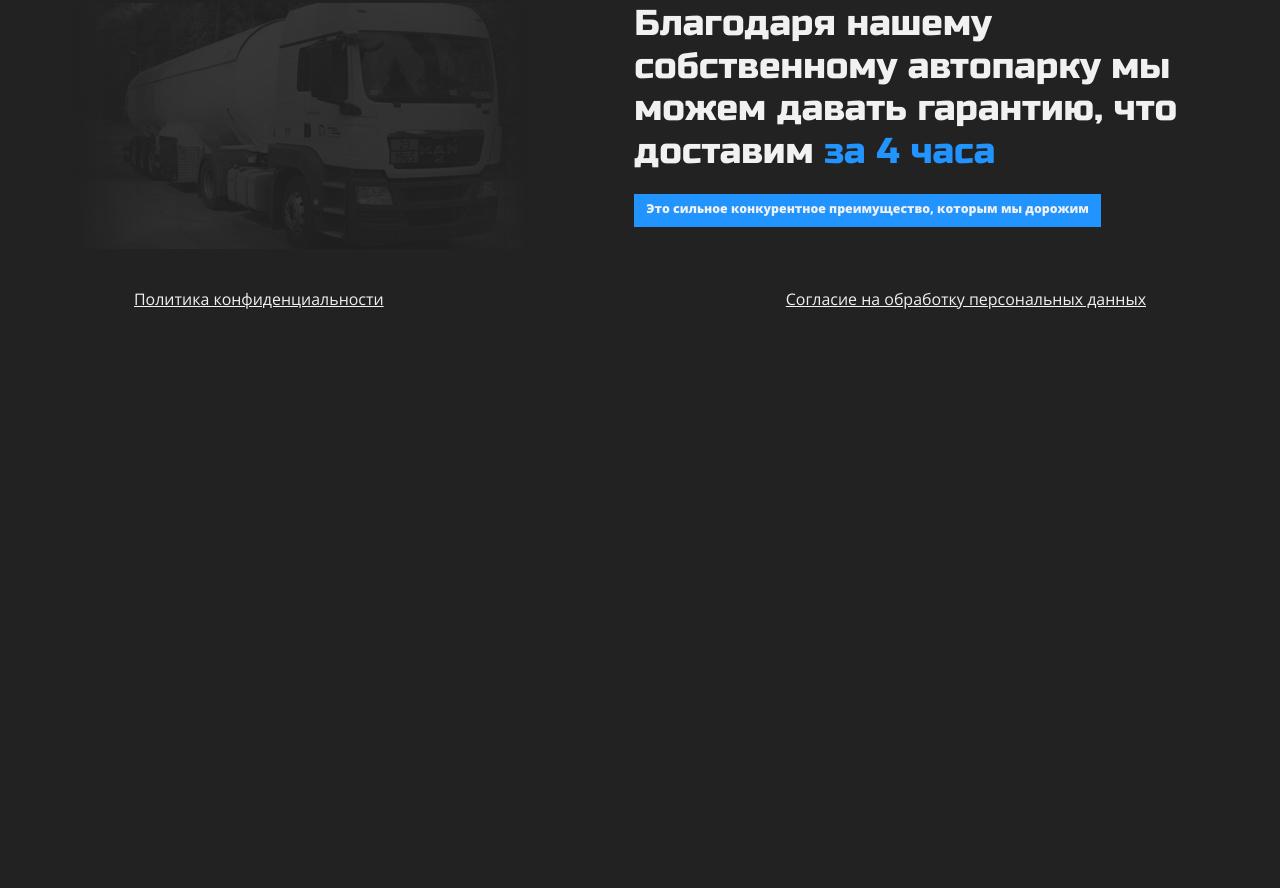
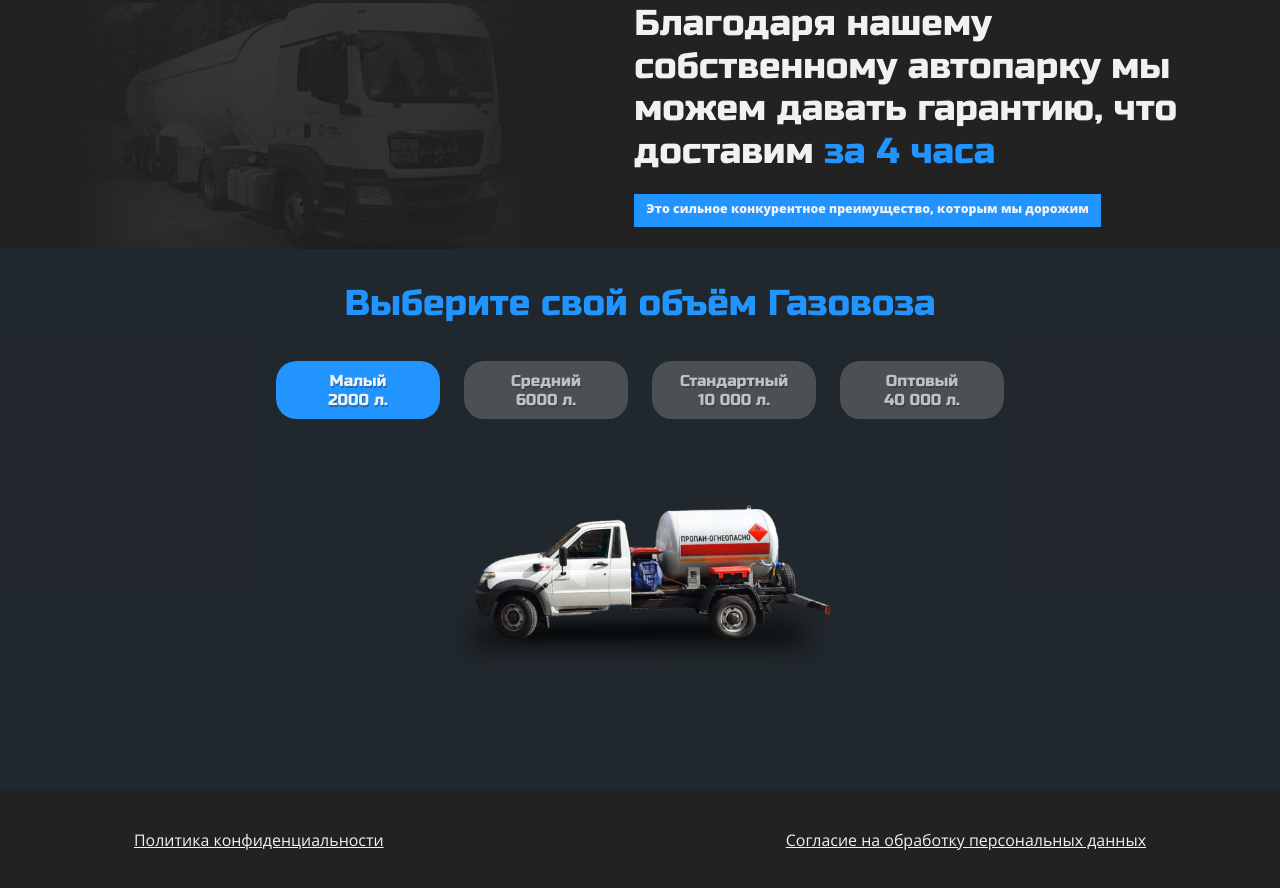
Before and after one commit to TruManwvw/Atlant_gaz, a website: page src/index.html in a window 1280 px wide. Shown: the part 1951-2839 px from the top of the page. Before the commit the page ends 2330 px from the top, so only its background shows below. Drawn offline with nearby package versions, Linux system fonts and the light colour scheme; files that its build step writes are made by us from their sources; files whose address does not match are found by name.

Commit message:
'Commit_1'

```diff
--- a/gulp/version.json
+++ b/gulp/version.json
@@ -1,3 +1,3 @@
 {
-    "main": "20221130201910"
+    "main": "20221211152731"
 }
--- a/src/index.html
+++ b/src/index.html
@@ -181,6 +181,39 @@
                </div>
             </div>
          </div>
+         <div class="choose-volume-page">
+            <div class="__container">
+               <div class="choose-volume-page__title title-page--blue">Выберите свой объём Газовоза</div>
+               <div class="choose-volume-page__list nav__list">
+                  <button class="choose-volume-page__link nav_link tab _active" type="button" data-tab="#tab_1">
+                     <span>Малый<br>2000 л.</span>
+                  </button>
+                  <button class="choose-volume-page__link nav_link tab" type="button" data-tab="#tab_2">
+                     <span>Средний<br>6000 л.</span>
+                  </button>
+                  <button class="choose-volume-page__link nav_link tab" type="button" data-tab="#tab_3">
+                     <span>Стандартный<br>10 000 л.</span>
+                  </button>
+                  <button class="choose-volume-page__link nav_link tab" type="button" data-tab="#tab_4">
+                     <span>Оптовый<br>40 000 л.</span>
+                  </button>
+               </div>
+               <div class="choose-volume-page__car">
+                  <div class="choose-volume-page__tab content _active" id="tab_1">
+                     <img src="@img/valume_1.png" alt="">
+                  </div>
+                  <div class="choose-volume-page__tab content" id="tab_2">
+                     <img src="@img/valume_2.png" alt="">
+                  </div>
+                  <div class="choose-volume-page__tab content" id="tab_3">
+                     <img src="@img/valume_3.png" alt="">
+                  </div>
+                  <div class="choose-volume-page__tab content" id="tab_4">
+                     <img src="@img/valume_4.png" alt="">
+                  </div>
+               </div>
+            </div>
+         </div>
       </main>
       @@include('html/footer.html',{})
    </div>
--- a/src/js/app.js
+++ b/src/js/app.js
@@ -1,3 +1,30 @@
 import * as flsFunctions from "./modules/functions.js";
 
 flsFunctions.isWebp();
+
+//Добавление кнопке класса active и его элементу
+const tabsBtn   = document.querySelectorAll(".nav_link");
+const tabsItems = document.querySelectorAll(".content");
+
+tabsBtn.forEach(onTabClick);
+
+function onTabClick(item) {
+   item.addEventListener("click", function() {
+      let currentBtn = item;
+      let tabId = currentBtn.getAttribute("data-tab");
+      let currentTab = document.querySelector(tabId);
+
+      if( ! currentBtn.classList.contains('_active') ) {
+         tabsBtn.forEach(function(item) {
+               item.classList.remove('_active');
+            });
+
+            tabsItems.forEach(function(item) {
+               item.classList.remove('_active');
+            });
+
+          currentBtn.classList.add('_active');
+          currentTab.classList.add('_active');
+        }
+    });
+}
--- a/src/scss/style.scss
+++ b/src/scss/style.scss
@@ -561,7 +561,12 @@ a {
       transform: translate(-50%, 40px);
       left: 50%;
       bottom: 0;
+      @media (max-width: 350px) {
+         left: 0;
+         transform: translate(125%, 40px);
+      }
    }
+
 }
 
 .gaz {
@@ -907,3 +912,80 @@ a {
       line-height: 1.36em;
    }
 }
+//////////////////////////////////////////////////////
+
+
+.choose-volume-page {
+   padding: 34px 0 64px 0;
+   @media (min-width: 350px) {
+      background: rgba(33, 148, 255, 0.05);
+   }
+   &__title {
+      margin: 0 0 35px 0;
+   }
+
+   &__list {
+      display: flex;
+      justify-content: flex-start;
+      align-items: center;
+      margin: 0 0 37px 0;
+      overflow-x: auto;
+      max-width: 100%;
+      border-radius: 20px;
+      padding: 0;
+   }
+   &__list::-webkit-scrollbar {
+      width: 0;
+      padding: 0;
+      margin: 0;
+      display: none;
+   }
+   &__link {
+      padding: 10px 20px;
+      background: rgba(241, 241, 241, 0.2);
+      text-shadow: 1px 2px 0px rgba(0, 0, 0, 0.25);
+      border-radius: 20px;
+      min-width: 164px;
+      margin: 0 24px 0 0;
+      transition: all 0.3s ease 0s;
+      &:last-child {
+         margin: 0;
+      }
+      &._active {
+         background: #2194FF;
+         span {
+            opacity: 1;
+         }
+      }
+      span {
+         font-family: RussoOne;
+         font-weight: 400;
+         font-size: 1.125rem;
+         line-height: 1.22em;
+         color: #f1f1f1;
+         opacity: 0.7;
+      }
+   }
+   .__container {
+      display: flex;
+      flex-direction: column;
+      align-items: center ;
+   }
+
+   &__car {
+   }
+
+   &__tab {
+      display: none;
+      &._active {
+         display: block;
+         max-width: 397px;
+         height: 270px;
+         img {
+            width: 100%;
+            height: 100%;
+            object-fit: contain;
+         }
+      }
+   }
+}
```
Also changed, not shown: dist/css/style.css, dist/css/style.min.css, dist/img/valume_1.png (added), dist/img/valume_1.webp (added), dist/img/valume_2.png (added), dist/img/valume_2.webp (added), dist/img/valume_3.png (added), dist/img/valume_3.webp (added), dist/img/valume_4.png (added), dist/img/valume_4.webp (added), dist/index.html, dist/js/app.min.js, src/img/valume_1.png (added), src/img/valume_2.png (added), 2 more files.
